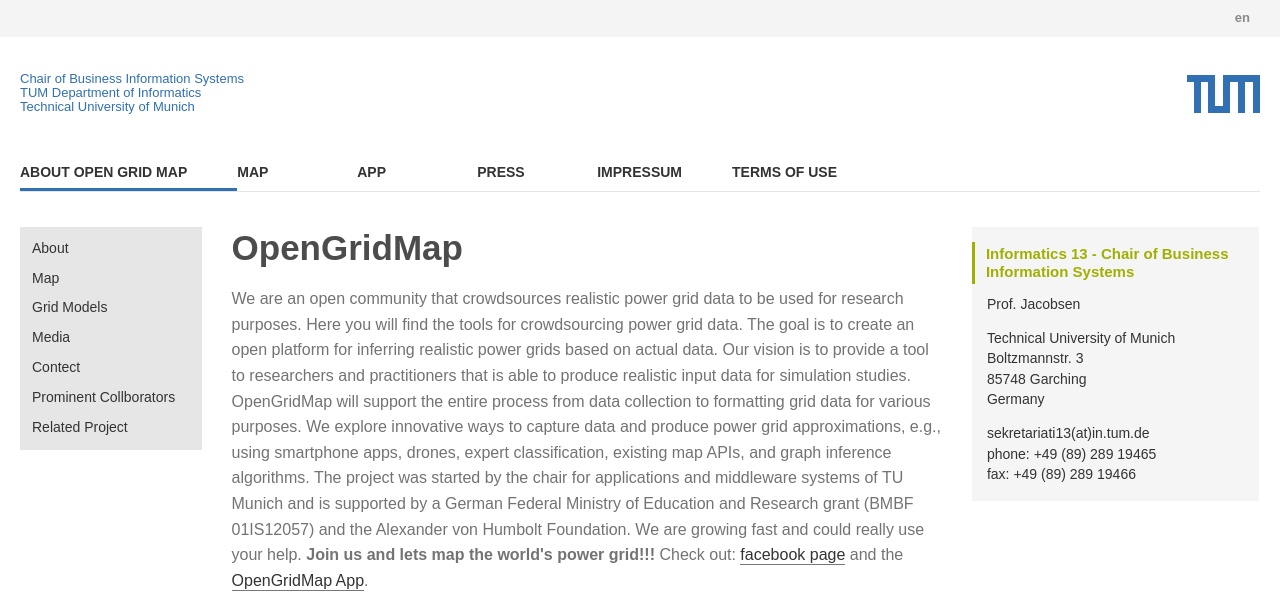
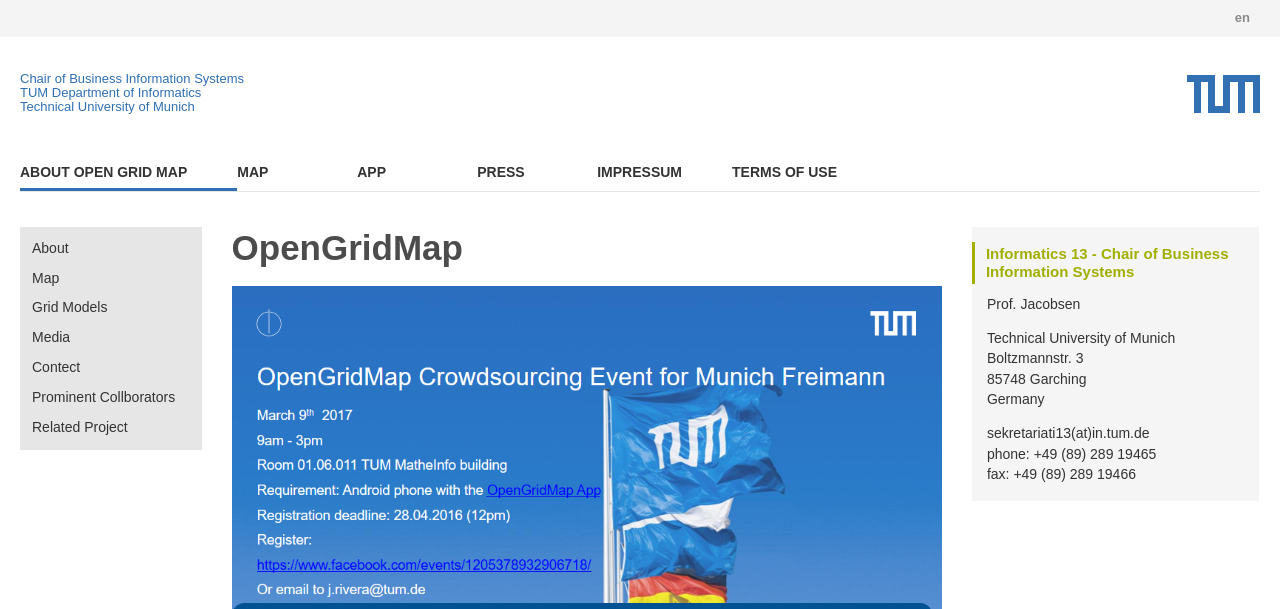
Before and after one commit to meagrivera/OpenGridMap, a Jekyll site: the page built from _pages/home.html, in a window 1280 px wide. Shown: the top 609 px of the page. Built offline with Jekyll 4.4.1, drawn with Linux system fonts in a browser that asks for light colours; grey boxes are pictures that could not be loaded.

Commit message:
added campaign

```diff
--- a/_pages/home.html
+++ b/_pages/home.html
@@ -34,7 +34,7 @@
     <div class="csc-header csc-header-n1">
         <h1 class="csc-firstHeader">OpenGridMap</h1>
     </div>
-
+<a href="https://www.facebook.com/events/1205378932906718/" target="_blank"><img src="Images/campaign.png"></a>
     <p class="lead-text">
         We are an open community that crowdsources realistic power grid data to be used for research purposes.
         Here you will find the tools for crowdsourcing power grid data. The goal is to create an open platform for inferring realistic power grids based on actual data. Our vision is to provide a tool to researchers and practitioners that is able to produce realistic input data for simulation studies. OpenGridMap will support the entire process from data collection to formatting grid data for various purposes. We explore innovative ways to capture data and produce power grid approximations, e.g., using smartphone apps, drones, expert classification, existing map APIs, and graph inference algorithms. The project was started by the chair for applications and middleware systems of TU Munich and is supported by a German Federal Ministry of Education and Research grant (BMBF 01IS12057) and the Alexander von Humbolt Foundation. We are growing fast and could really use your help. <strong>Join us and lets map the world's power grid!!!</strong> Check out:
```
